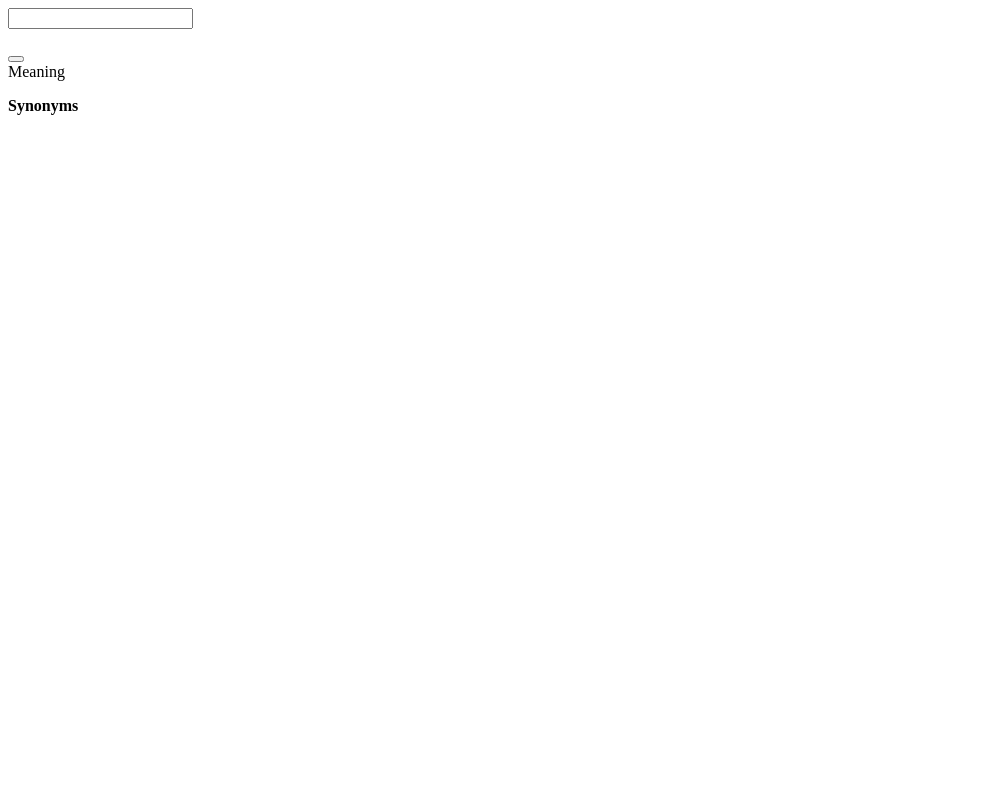
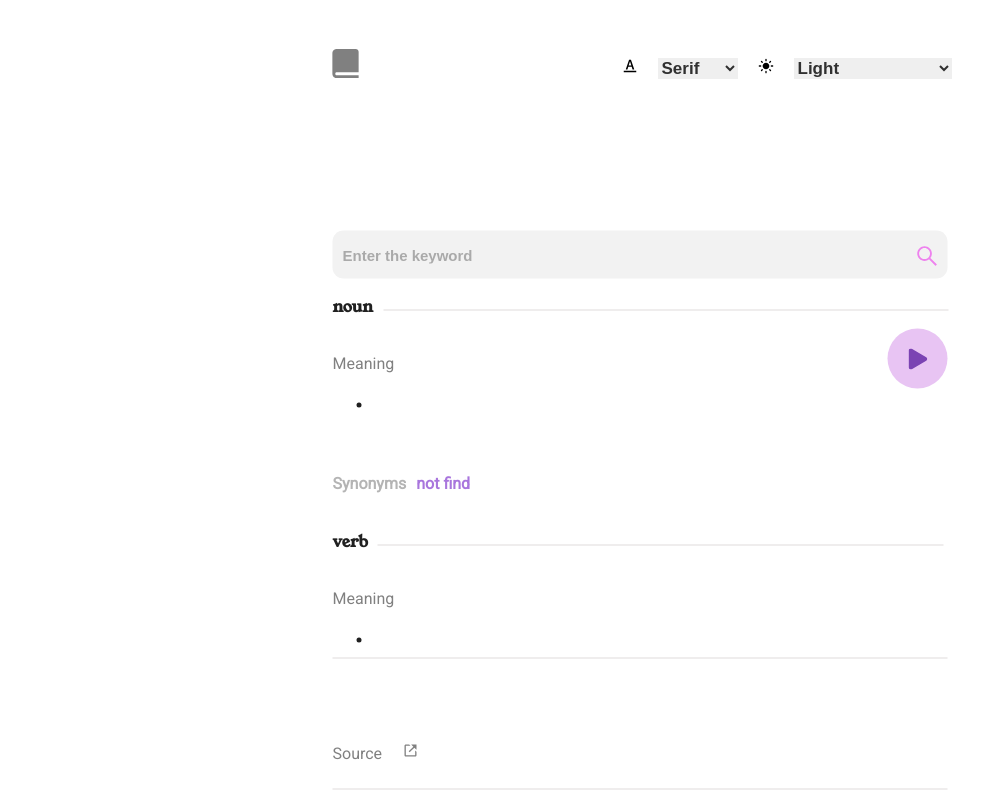
Before and after one commit to Gabrli/Dictionary-app, a React (Vite) app: page / in a window 1280 px wide. Shown: the top 800 px of the page, without its empty margins (0-1007 px from the left). Built offline with nearby package versions, Linux system fonts and the light colour scheme.

Commit message:
add: fetching api and change the state

```diff
--- a/src/App.tsx
+++ b/src/App.tsx
@@ -1,44 +1,136 @@
-import { useState } from "react";
+import { KeyboardEvent, useState } from "react";
 import Nav from "./components/nav";
+import { AiOutlineSearch } from "react-icons/ai";
+import { BiLinkExternal } from "react-icons/bi";
+import { FaPlay } from "react-icons/fa";
+import "./styles/app.css";
+import axios from "axios";
 
 function App() {
-  const [list, setList] = useState([]);
+  const [meanings, setMeanings] = useState("");
+  const [verbs, setVerbs] = useState("");
   const [titleResults, setTitleResults] = useState("");
   const [readMainKey, setReadMainKey] = useState("");
+  const [sourceLink, setSourceLink] = useState("");
+  const [inputValue, setInputValue] = useState("");
+  const [synoms, setSynoms] = useState("not find");
   const [audio, setAudio] = useState("");
 
-  const getDataFromApi = () => {};
+  const handlerDataApi = (e: KeyboardEvent, inputValue: string) => {
+    if (e.code === "Enter") {
+      setMeanings("");
+      setVerbs("");
+      axios
+        .get(`https://api.dictionaryapi.dev/api/v2/entries/en/${inputValue}`)
+        .then((res) => {
+          setAudio(res.data[0].phonetics[0].audio);
+          setTitleResults(res.data[0].word);
+          setReadMainKey(res.data[0].phonetic);
+          setMeanings(res.data[0].meanings[0].definitions[3].definition);
+          setVerbs(res.data[0].meanings[1].definitions[2].definition);
+          setSourceLink(res.data[0].sourceUrls[0]);
+          setSynoms(res.data[0].meanings[0].synonyms[0]);
+
+          if (res.data[0].phonetics[0].audio === "") {
+            setAudio(res.data[0].phonetics[1].audio);
+            if (res.data[0].phonetics[1].audio === "") {
+              setAudio(res.data[0].phonetics[2].audio);
+              if (res.data[0].phonetics[2].audio === "") {
+                console.log("null");
+              }
+            }
+          } else {
+            setAudio(res.data[0].phonetics[0].audio);
+          }
+        });
+    }
+  };
+
+  const playAudio = (audio: string) => {
+    const play = new Audio(audio);
+    play.play();
+  };
 
   return (
     <>
+      <Nav />
       <main>
-        <Nav />
         <div id="search-box">
-          <span></span>
-          <input id="search" name="search" type="text" placeholder="" />
+          <input
+            value={inputValue}
+            onChange={(e) => {
+              setInputValue(e.target.value);
+            }}
+            id="search"
+            name="search"
+            type="text"
+            placeholder="Enter the keyword"
+            onKeyDown={(e) => handlerDataApi(e, inputValue)}
+          />
+          <span>{<AiOutlineSearch />}</span>
         </div>
         <div id="main-result-box">
           <section className="main-result-section" id="first">
-            <p>
-              <strong></strong>
+            <p id="main-key">
+              <strong>{titleResults}</strong>
             </p>
-            <p>
-              <strong></strong>
+            <p id="how-read-text">
+              <strong>{readMainKey}</strong>
             </p>
           </section>
           <section className="main-result-section" id="btn-box">
-            <button></button>
+            <button onClick={() => playAudio(audio)}>{<FaPlay />}</button>
           </section>
+        </div>
+        <div id="first-box-hr" className="box-hr">
+          <p>
+            <strong>noun</strong>
+          </p>
+          <div id="hr-1" className="hr"></div>
         </div>
         <div id="descryption-results-wrapper">
           <span>Meaning</span>
-          <ul></ul>
+          <ul>
+            <li>{meanings}</li>
+          </ul>
           <section id="synoms-box">
             <p>
               <strong>Synonyms</strong>
             </p>
             <p id="synom-result">
-              <strong></strong>
+              <strong>{synoms}</strong>
+            </p>
+          </section>
+        </div>
+        <div id="second-box-hr" className="box-hr">
+          <p>
+            <strong>verb</strong>
+          </p>
+          <div id="hr-2" className="hr"></div>
+        </div>
+        <div id="verb-result-wrapper">
+          <span>Meaning</span>
+          <ul>
+            <li>{verbs}</li>
+          </ul>
+        </div>
+
+        <div id="source-box">
+          <span>Source</span>
+          <a href={sourceLink}>{sourceLink}</a>
+          <span>{<BiLinkExternal />}</span>
+        </div>
+        <div id="production-box">
+          <section>
+            <p className="simple-end-text">Coded by</p>
+            <p className="by-text">
+              <a href="">Gabriel Wiśniewski</a>
+            </p>
+          </section>
+          <section>
+            <p className="simple-end-text">The challenge comes from</p>
+            <p className="by-text">
+              <a href="">Frontend Mentor | Challenges</a>
             </p>
           </section>
         </div>
--- a/src/components/nav.tsx
+++ b/src/components/nav.tsx
@@ -1,6 +1,36 @@
+import { useState, useEffect } from 'react'
+import '../styles/nav.css'
+import { BiSolidBookAlt } from 'react-icons/bi'
+import { AiOutlineFontColors } from 'react-icons/ai'
+import { MdLightMode } from 'react-icons/md'
+export default function Nav(){
+    const [ mode, setMode ] = useState('')
 
-export default function Nav(){
+    useEffect(() => {
+        console.log(mode)
+    }, [mode])
     return (
-        <></>
+        <>
+        <nav>
+            <p>{<BiSolidBookAlt/>}</p>
+            <section id='selects-wrapper'>
+            <label htmlFor='font'>{<AiOutlineFontColors/>}</label>
+            <select id='font' name='font' >
+                <option><strong>Serif</strong></option>
+                <option><strong>Roboto</strong></option>
+                <option><strong>Mono</strong></option>
+            </select>
+            <label htmlFor='mode'>{<MdLightMode/>}</label>
+            <select id='mode' name='mode'>
+                <option>Light</option>
+                <option>Dark</option>
+                <option >Dark-violet mode</option>
+            </select>
+
+            </section>
+
+
+        </nav>
+        </>
     )
 }
--- /dev/null
+++ b/src/styles/app.css
@@ -0,0 +1,198 @@
+@import url('https://fonts.googleapis.com/css2?family=Roboto&display=swap');
+@import url('https://fonts.googleapis.com/css2?family=Young+Serif&display=swap');
+main{
+
+    padding: 15% 25px;
+    display: grid;
+    justify-content: center;
+    align-items: center;
+    gap: 50px;
+    position: absolute;
+    top: 87%;
+    left: 50%;
+    transform: translate(-50%, -50%);
+
+
+}
+#search-box{
+    padding: 8px;
+
+
+    background-color: #f2f2f2;
+    border-radius: 11px;
+    display: flex;
+    justify-content: center;
+    align-items: center;
+    font-family: 'Roboto', sans-serif;
+
+
+
+}
+#search-box input{
+    width: 570px;
+    height: 30px;
+    text-align: start;
+    background: transparent;
+    border: 0;
+    outline: none;
+    font-weight: bolder;
+    font-size: 15px;
+    color: #303030;
+
+}
+#search-box input::placeholder{
+    color: #aaa;
+}
+#search-box span{
+    font-size: 25px;
+    color: violet;
+    position: relative;
+    top: 4px;
+}
+#main-key{
+    font-size: 50px;
+    font-family: 'Young Serif', serif;
+    color: #202020;
+}
+#first{
+    position: relative;
+    bottom: 60px;
+}
+#how-read-text{
+    font-family: 'Roboto', sans-serif;
+    color: rgb(189, 120, 230);
+    font-size: 19px;
+    position: relative;
+    bottom: 45px;
+    letter-spacing: 1px;
+}
+#main-result-box{
+    display: flex;
+    justify-content: space-between;
+}
+
+#btn-box button{
+    display: flex;
+    align-items: center;
+    justify-content: center;
+    width: 60px;
+    height: 60px;
+    border-radius: 50%;
+    border: 0;
+    background-color: rgb(232, 196, 243);
+    color: rgb(123, 67, 179);
+    font-size: 21px;
+    text-align: center;
+}
+#first-box-hr{
+    display: flex;
+    position: relative;
+    bottom: 160px;
+    font-family: 'Young Serif', serif;
+}
+#hr-1{
+    width: 92%;
+    border-bottom:1px solid rgb(223, 219, 219);
+    position: relative;
+    bottom: 23px;
+    left: 10px;
+}
+.box-hr p{
+ color: #202020;
+}
+#descryption-results-wrapper{
+    position: relative;
+    bottom: 190px;
+    font-family: 'Roboto', sans-serif;
+}
+#descryption-results-wrapper span{
+    color: grey;
+}
+#descryption-results-wrapper ul{
+    position: relative;
+    top: 7px;
+}
+#descryption-results-wrapper ul li{
+    color: #202020;
+    font-size: 15px;
+    letter-spacing: 0.5px;
+}
+#synoms-box{
+    position: relative;
+    top: 35px;
+    display: flex;
+    gap: 10px;
+    color: rgb(180, 180, 180);
+}
+#synom-result{
+    color: rgb(169, 118, 221);
+}
+#second-box-hr{
+    display: flex;
+    position: relative;
+    bottom: 200px;
+    font-family: 'Young Serif', serif;
+}
+#hr-2{
+    width: 92%;
+    border-bottom:1px solid rgb(223, 219, 219);
+    position: relative;
+    left: 10px;
+    bottom: 23px;
+}
+#verb-result-wrapper{
+    position: relative;
+    bottom: 230px;
+    font-family: 'Roboto', sans-serif;
+    border-bottom: 1px solid rgb(223, 219, 219);
+}
+#verb-result-wrapper ul{
+    position: relative;
+    top: 7px;
+}
+#verb-result-wrapper ul li{
+    color: #202020;
+    font-size: 15px;
+    letter-spacing: 0.5px;
+}
+#verb-result-wrapper span{
+    color: gray;
+}
+
+#production-box{
+    font-family: 'Roboto', sans-serif;
+    text-align: center;
+    position: relative;
+    bottom: 220px;
+
+}
+#production-box section {
+ display: flex;
+ justify-content: center;
+ gap: 10px;
+}
+.simple-end-text{
+    color: gray;
+
+}
+.by-text{
+    color: royalblue;
+}
+.by-text a {
+ text-decoration: none;
+ color: royalblue;
+}
+#source-box{
+    border-bottom: 1px solid rgb(223, 219, 219);
+    line-height: 70px;
+    font-family: 'Roboto', sans-serif;
+    color: gray;
+    display: flex;
+
+    gap: 10px;
+    position: relative;
+    bottom: 220px;
+}
+#source-box a{
+    color: #000;
+}
--- /dev/null
+++ b/src/styles/nav.css
@@ -0,0 +1,32 @@
+@import url('https://fonts.googleapis.com/css2?family=Roboto&display=swap');
+nav{
+    position: relative;
+    top: 35px;
+    width: 69%;
+    height: 50px;
+    display: flex;
+    justify-content: center;
+    align-items:center ;
+    margin-left: auto;
+    margin-right: auto;
+    gap: 40px;
+    z-index: 1;
+    font-family: 'Roboto', sans-serif;
+}
+nav p{
+   margin-right: 25%;
+   font-size: 35px;
+   color: gray;
+}
+nav section{
+    display: flex;
+    justify-content: center;
+    align-items: center;
+    gap: 20px;
+}
+nav section select {
+    border: 0;
+    font-size: 17px;
+    font-weight: 800;
+    color: #303030;
+}
--- /dev/null
+++ b/src/types/type.tsx
@@ -0,0 +1,5 @@
+interface meanings {
+    definition: string
+}
+
+export type {meanings}
```
